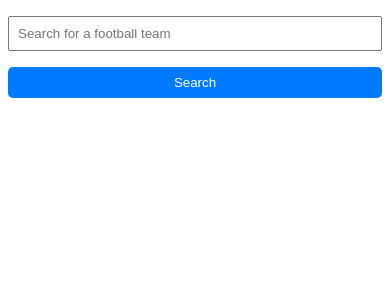
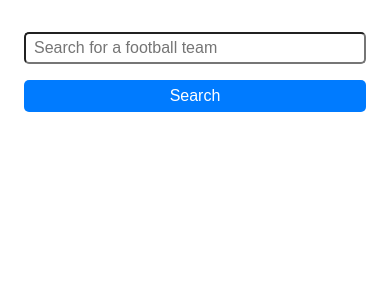
Before and after one commit to PaulGreetham/My-Game-Weather, an Angular app: page / in a window 390 px wide. Shown: the top 300 px of the page. Built offline with nearby package versions, Linux system fonts and the light colour scheme.

Commit message:
mobile design now set for further developement

```diff
--- a/src/app/app.component.scss
+++ b/src/app/app.component.scss
@@ -0,0 +1,3 @@
+body {
+  margin: 0;
+}
--- a/src/app/search-teams/search-bar/search-bar.component.html
+++ b/src/app/search-teams/search-bar/search-bar.component.html
@@ -1,7 +1,9 @@
-<input
+<section class="search-bar-container">
+  <input
   [(ngModel)]="searchTeam"
   type="text"
   placeholder="Search for a football team"
   (keyup.enter)="search()"
   >
-<button (click)="search()">Search</button>
+  <button (click)="search()">Search</button>
+</section>
--- a/src/app/search-teams/search-bar/search-bar.component.scss
+++ b/src/app/search-teams/search-bar/search-bar.component.scss
@@ -1,13 +1,23 @@
+.search-bar-container {
+  flex-direction: column;
+  padding: 1rem;
+  display: flex;
+}
+
 input[type="text"] {
+  font-size: 16px;
   width: 100%;
+  height: 2rem;
   padding: 0.5rem;
   margin-block: 0.5rem;
+  border-radius: 5px;
   box-sizing: border-box;
 }
 
 button {
+  font-size: 16px;
   width: 100%;
-  padding: 0.5rem;
+  height: 2rem;
   margin-block: 0.5rem;
   background-color: #007BFF;
   color: white;
--- a/src/app/search-teams/search-results/search-results.component.html
+++ b/src/app/search-teams/search-results/search-results.component.html
@@ -9,14 +9,14 @@
       <p>Country: {{ teamResponse.team.country }}</p>
       <p>Founded: {{ teamResponse.team.founded }}</p>
     </div>
-    <div class="venue-details">
+    <!-- <div class="venue-details">
       <h3>Venue: {{ teamResponse.venue.name }}</h3>
       <p>Address: {{ teamResponse.venue.address }}</p>
       <p>City: {{ teamResponse.venue.city }}</p>
       <p>Capacity: {{ teamResponse.venue.capacity }}</p>
       <p>Surface: {{ teamResponse.venue.surface }}</p>
       <img [src]="teamResponse.venue.image" alt="Venue of {{ teamResponse.venue.name }}">
-    </div>
+    </div> -->
   </div>
 </div>
 
--- a/src/app/search-teams/search-results/search-results.component.scss
+++ b/src/app/search-teams/search-results/search-results.component.scss
@@ -9,23 +9,25 @@
 }
 
 .card {
+  display: flex;
   background-color: #ffffff;
   box-shadow: 0 2px 5px rgba(0, 0, 0, 0.1);
-  border-radius: 8px;
-  margin-bottom: 1rem;
+  border-radius: 5px;
+  margin-bottom: 2rem;
   width: 100%;
   overflow: hidden;
 
   .team-logo, .venue-details img {
     display: flex;
     justify-content: center;
-    width: 100%;
+    width: 50%;
     height: auto;
   }
 
   .team-details, .venue-details {
     padding: 0.5rem;
     text-align: center;
+    width: 50%;
 
     h2, h3 {
       margin: 10px 0;
```
